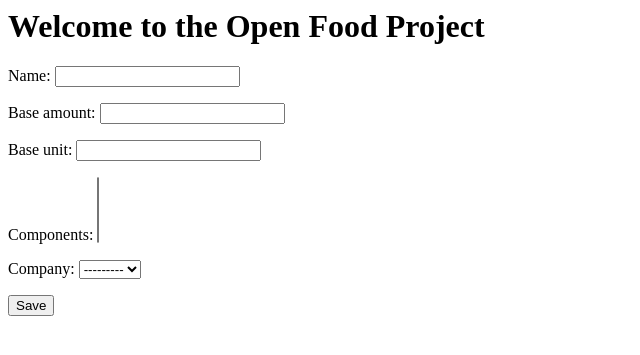
After one commit to marcusbusby/open-food-project, a Django app: page /food/new in a window 1280 px wide. The commit adds this page. Shown: the top 355 px of the page, without its empty margins (0-640 px from the left). Run offline with Django 3.2, Linux system fonts and the light colour scheme; data that the repository does not hold is empty.

Commit message:
basic back end functionality complete

```diff
--- /dev/null
+++ b/mainsite/directory/forms.py
@@ -0,0 +1,15 @@
+from django import forms
+
+from .models import Food, Company
+
+class FoodForm(forms.ModelForm):
+
+	class Meta:
+		model = Food
+		fields = ['name', 'base_amount', 'base_unit', 'components', 'company']
+
+class CompanyForm(forms.ModelForm):
+
+	class Meta:
+		model = Company
+		fields = ['name', 'parent']
--- a/mainsite/directory/models.py
+++ b/mainsite/directory/models.py
@@ -1,17 +1,68 @@
 from django.db import models
 from django.utils import timezone
+
+
 
 class Food(models.Model):
 	id = models.AutoField(primary_key = True)
 	name = models.CharField(max_length = 30)
 	base_amount = models.IntegerField()
 	base_unit = models.CharField(max_length = 10)
+	components = models.ManyToManyField("self", through='FoodMap', symmetrical=False, related_name='component+', null = True, blank = True)
+	company = models.ForeignKey('Company', null=True, blank=True)
+
+	def get_contents(self):
+		content_dict = {}
+		foodmaps = FoodMap.objects.filter(target = self)
+		for foodmap in foodmaps:
+			content_dict[foodmap.component.name] = foodmap.amount.__str__() + foodmap.unit.__str__()
+		return content_dict
+
+	def __unicode__(self):
+		return '%s' % self.name
+
+class FoodMap(models.Model):
+	target = models.ForeignKey(Food, related_name="target")
+	component = models.ForeignKey(Food, related_name="component")
+	amount = models.IntegerField()
+	unit = models.CharField(max_length = 10)
+
 
 class Company(models.Model):
 	id = models.AutoField(primary_key = True)
 	name = models.CharField(max_length = 30)
-	parent = models.IntegerField()
+	parent = models.ForeignKey('self', null=True, blank=True)
 
+	def __unicode__(self):
+		return '%s' % self.name
+
+	def get_subsidiaries(self, include_self=False):
+		subs = []
+		if include_self:
+			subs.append(self)
+		for sub in Company.objects.filter(parent = self):
+			subs.append(sub.get_subsidiaries(include_self=True))
+		return subs
+
+
+
+	def get_lineage(self):
+		company = self
+		while company.parent is not None:
+			company = company.parent
+		lineage = [company]
+		addendum = company.get_subsidiaries()
+		lineage.append(addendum)
+		return lineage
+
+
+"""def get_food_contents(food):
+	targetfood = Food.object.get(name = food)
+	content_dict = {}
+	foodmaps = FoodMap.objects.filter(target = targetfood)
+	for foodmap in foodmaps:
+		content_dict.append(key=foodmap.component.name, value=foodmap.component.amount)
+	return content_dict"""
 
 
 
--- /dev/null
+++ b/mainsite/directory/templates/directory/edit.html
@@ -0,0 +1,10 @@
+{% extends "directory/base.html" %}
+
+{% block content %}
+
+<form method="POST" class="post-form">{% csrf_token %}
+	{{ form.as_p }}
+	<button type="submit">Save</button>
+</form>
+
+{% endblock %}
--- a/mainsite/directory/templates/directory/food_detail.html
+++ b/mainsite/directory/templates/directory/food_detail.html
@@ -1 +1,5 @@
+<p>{{ food.name }} </p>
+
 {{ food.base_amount }} {{ food.base_unit }}
+
+<p>{{ food.get_contents }}</p>
--- a/mainsite/directory/templates/food_detail.html
+++ b/mainsite/directory/templates/food_detail.html
@@ -1 +1,3 @@
-{{ food.base_amount }} {{ food.base_unit }}
+{{ food.name}}
+
+{{ food.get_contents }}
--- a/mainsite/directory/urls.py
+++ b/mainsite/directory/urls.py
@@ -4,6 +4,10 @@
 urlpatterns = [
 	url(r'^food/all/$', views.food_list),
 	url(r'^food/(?P<pk>[0-9]+)/$', views.food_detail),
+	url(r'^food/new', views.food_new),
+	url(r'^food/edit/(?P<pk>[0-9]+)/$', views.food_edit),
 	url(r'^company/all/$', views.company_list),
-	url(r'^company/(?P<pk>[0-9]+)/$', views.company_detail)
+	url(r'^company/(?P<pk>[0-9]+)/$', views.company_detail),
+	url(r'^company/new/$', views.company_new, name='company_new'),
+	url(r'^company/edit/(?P<pk>[0-9]+)/$', views.company_edit),
 ]
--- a/mainsite/directory/views.py
+++ b/mainsite/directory/views.py
@@ -1,5 +1,7 @@
 from django.shortcuts import render, get_object_or_404
 from .models import Food, Company
+from .forms import FoodForm, CompanyForm
+from django.shortcuts import redirect
 
 def food_list(request):
 	foods = Food.objects.all()
@@ -9,12 +11,73 @@
 	food = get_object_or_404(Food, pk=pk)
 	return render(request, 'directory/food_detail.html', {'food': food})
 
+def food_new(request):
+	if request.method == "POST":
+		form = FoodForm(request.POST)
+		if form.is_valid():
+			food = form.save(commit=False)
+			food.save()
+			return redirect('directory.views.food_detail', pk=food.pk)
+	else:
+		form = FoodForm()
+	return render(request, 'directory/edit.html', {'form': form})
+
+def food_edit(request, pk):
+	food = get_object_or_404(Food, pk=pk)
+	if request.method == "POST":
+		form = FoodForm(request.POST, instance=food)
+		if form.is_valid():
+			food = form.save(commit=False)
+			food.save()
+			return redirect('directory.views.food_detail', pk=food.pk)
+	else:
+		form = FoodForm(instance=food)
+	return render(request, 'directory/edit.html', {'form': form})
+
+
+def food_filter(request, pk):
+	company = Company.objects.get(pk = pk)
+	foods = Food.objects.filter(company=company)
+	return render(request, 'directory/food_list.html', {'foods': foods})
+
 def company_list(request):
 	companies = Company.objects.all()
 	return render(request, 'directory/company_list.html', {'companies': companies})
 
 def company_detail(request, pk):
 	company = get_object_or_404(Company, pk=pk)
-	return render(request, 'directory/company_detail.html', {'company': company})
+	foods = Food.objects.filter(company=company)
+	return render(request, 'directory/company_detail.html', {'company': company, 'foods': foods})
 
+def company_new(request):
+	if request.method == "POST":
+		form = CompanyForm(request.POST)
+		if form.is_valid():
+			company = form.save(commit=False)
+			company.save()
+			return redirect('directory.views.company_detail', pk=company.pk)
+	else:
+		form = CompanyForm()
+	return render(request, 'directory/edit.html', {'form': form})
+
+def company_edit(request, pk):
+	company = get_object_or_404(Company, pk=pk)
+	if request.method == "POST":
+		form = CompanyForm(request.POST, instance=company)
+		if form.is_valid():
+			company = form.save(commit=False)
+			company.save()
+			return redirect('directory.views.company_detail', pk=company.pk)
+	else:
+		form = CompanyForm(instance=company)
+	return render(request, 'directory/edit.html', {'form': form})
 # Create your views here.
+
+#to do tomorrow
+
+#add links to templates that go back and forth between data
+#ensure models methods are correct with carl
+#make sure forms work
+#add a function that gets the foods of a company
+#add a function that calibrates the units of
+#change base unit to choice area
```
Also changed, not shown: mainsite/directory/templates/directory/company_detail.html (+18 -0 lines), mainsite/directory/migrations/0003_auto_20150714_1018.py (added), mainsite/directory/migrations/0004_auto_20150714_1433.py (added), mainsite/directory/migrations/0005_auto_20150715_1406.py (added).
